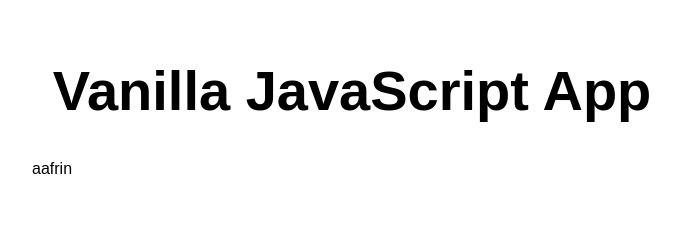
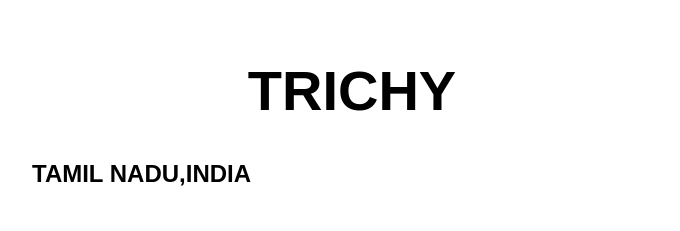
Before and after one commit to AAFRINFATHIMA/aafrinF, a website: page src/index.html in a window 1280 px wide. Shown: the whole page, without its empty margins (288-968 px from the left). Drawn offline with Linux system fonts and the light colour scheme.

Commit message:
ADDED CHANGES

```diff
--- a/src/index.html
+++ b/src/index.html
@@ -5,13 +5,13 @@
   <meta charset="UTF-8">
   <meta name="viewport" content="width=device-width, initial-scale=1.0">
   <link rel="stylesheet" href="styles.css">
-  <title>AIMAN COLLEGE </title>
+  <title>AIMAN COLLEGE</title>
 </head>
 
 <body>
   <main>
-    <h1>Vanilla JavaScript App</h1>
-    <p>aafrin</p>
+    <h1>TRICHY</h1>
+    <h2>TAMIL NADU,INDIA</h2>
   </main>
 </body>
 
```
